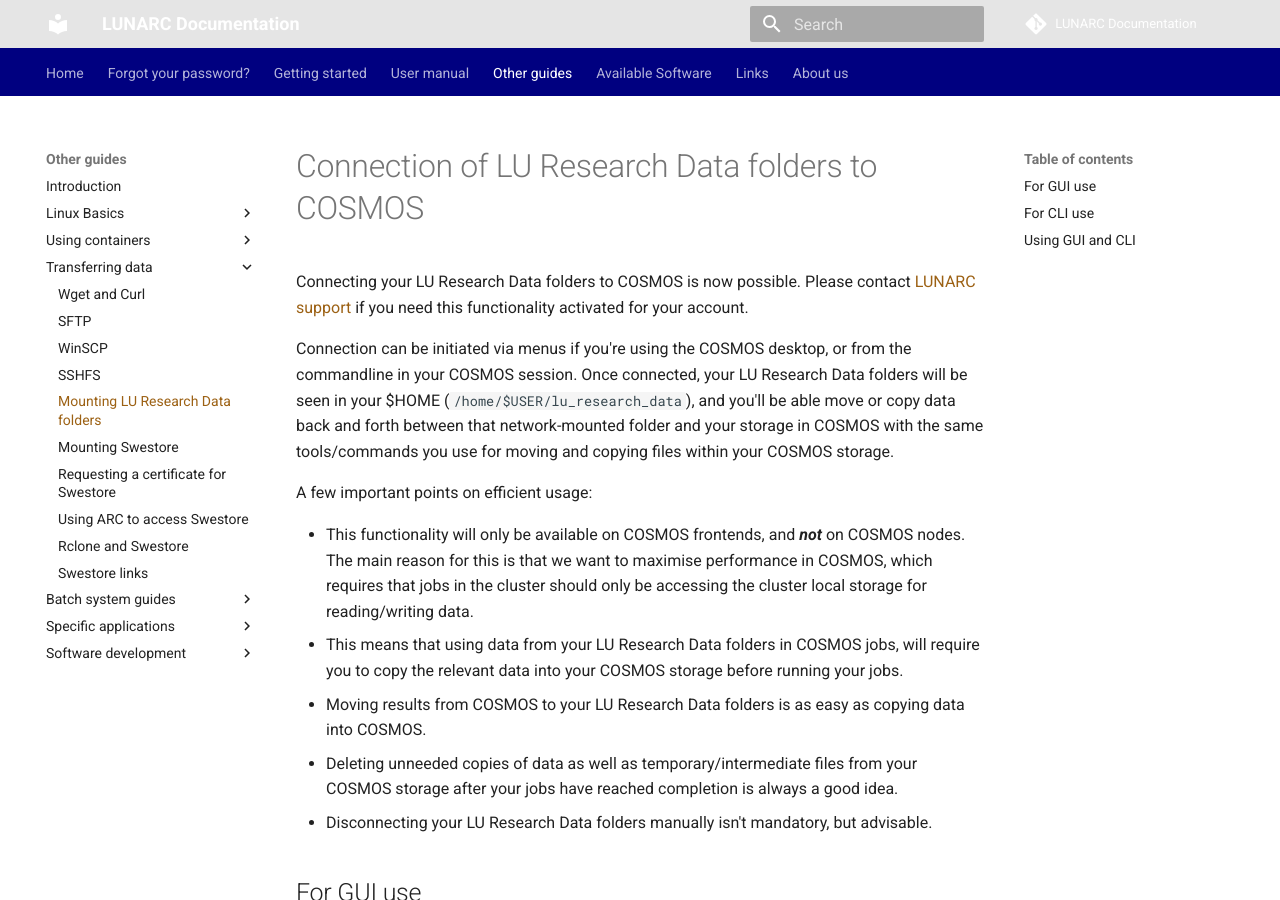
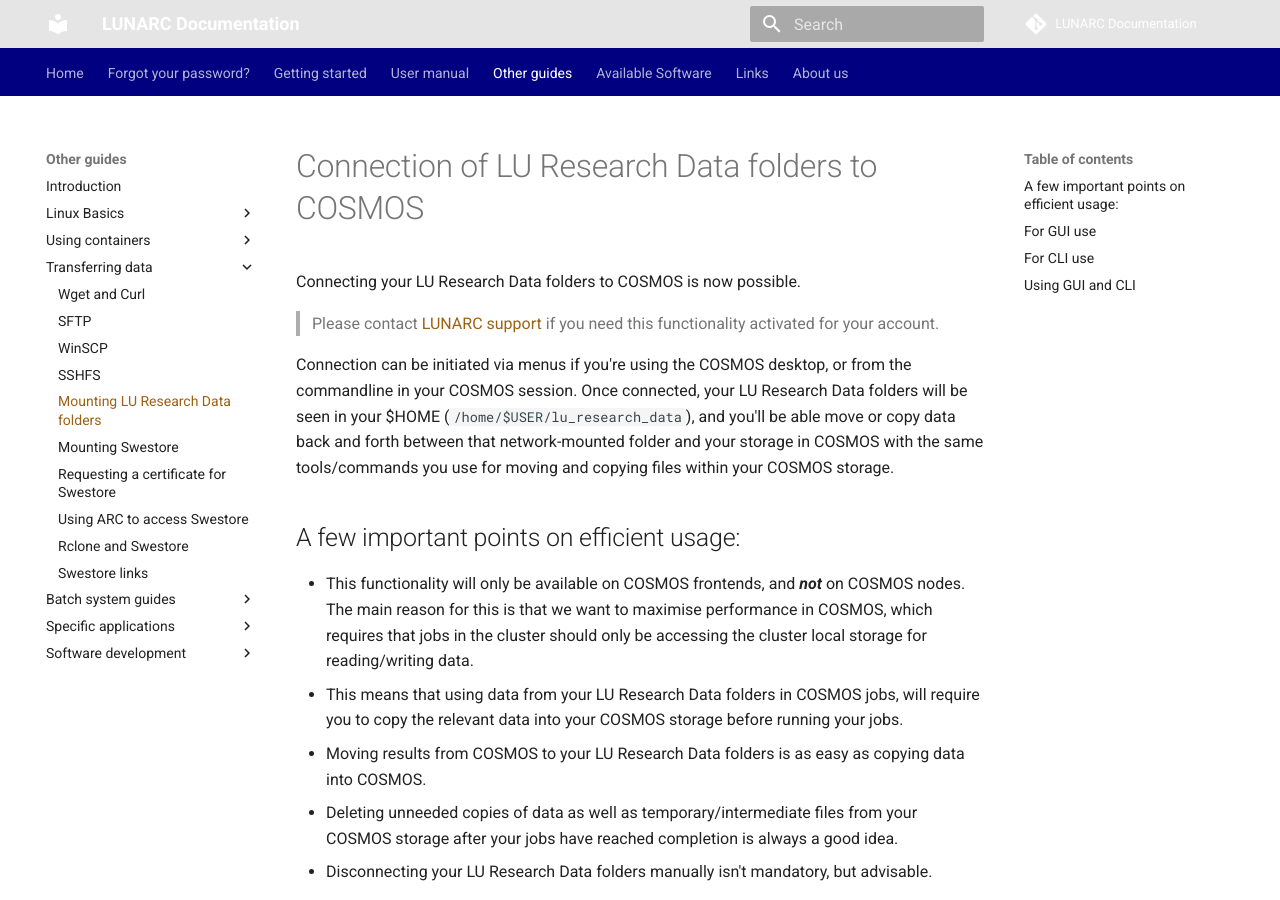
Before and after one commit to lunarc/lunarc_docs, an MkDocs documentation site: the page built from docs/guides/data_transfer/lurd_mount.md, in a window 1280 px wide and 900 px high. Built offline with MkDocs 1.6.1 and Material for MkDocs 9.7.7, drawn with Linux system fonts in a browser that asks for light colours; comment, search, counter and statistics services are not loaded.

Commit message:
A little reformatting...

```diff
--- a/docs/guides/data_transfer/lurd_mount.md
+++ b/docs/guides/data_transfer/lurd_mount.md
@@ -1,12 +1,13 @@
 # Connection of LU Research Data folders to COSMOS
 
 Connecting your LU Research Data folders to COSMOS is now possible.
-Please contact [LUNARC support](https://supr.naiss.se/support/?centre_resource=c5) if you need this functionality activated for your account.
+
+> Please contact [LUNARC support](https://supr.naiss.se/support/?centre_resource=c5) if you need this functionality activated for your account.
 
 Connection can be initiated via menus if you're using the COSMOS desktop, or from the commandline in your COSMOS session.
 Once connected, your LU Research Data folders will be seen in your $HOME (`/home/$USER/lu_research_data`), and you'll be able move or copy data back and forth between that network-mounted folder and your storage in COSMOS with the same tools/commands you use for moving and copying files within your COSMOS storage.
 
-A few important points on efficient usage:
+## A few important points on efficient usage:
 
 - This functionality will only be available on COSMOS frontends, and ***not*** on COSMOS nodes. The main reason for this is that we want to maximise performance in COSMOS, which requires that jobs in the cluster should only be accessing the cluster local storage for reading/writing data.
 - This means that using data from your LU Research Data folders in COSMOS jobs, will require you to copy the relevant data into your COSMOS storage before running your jobs.
```
